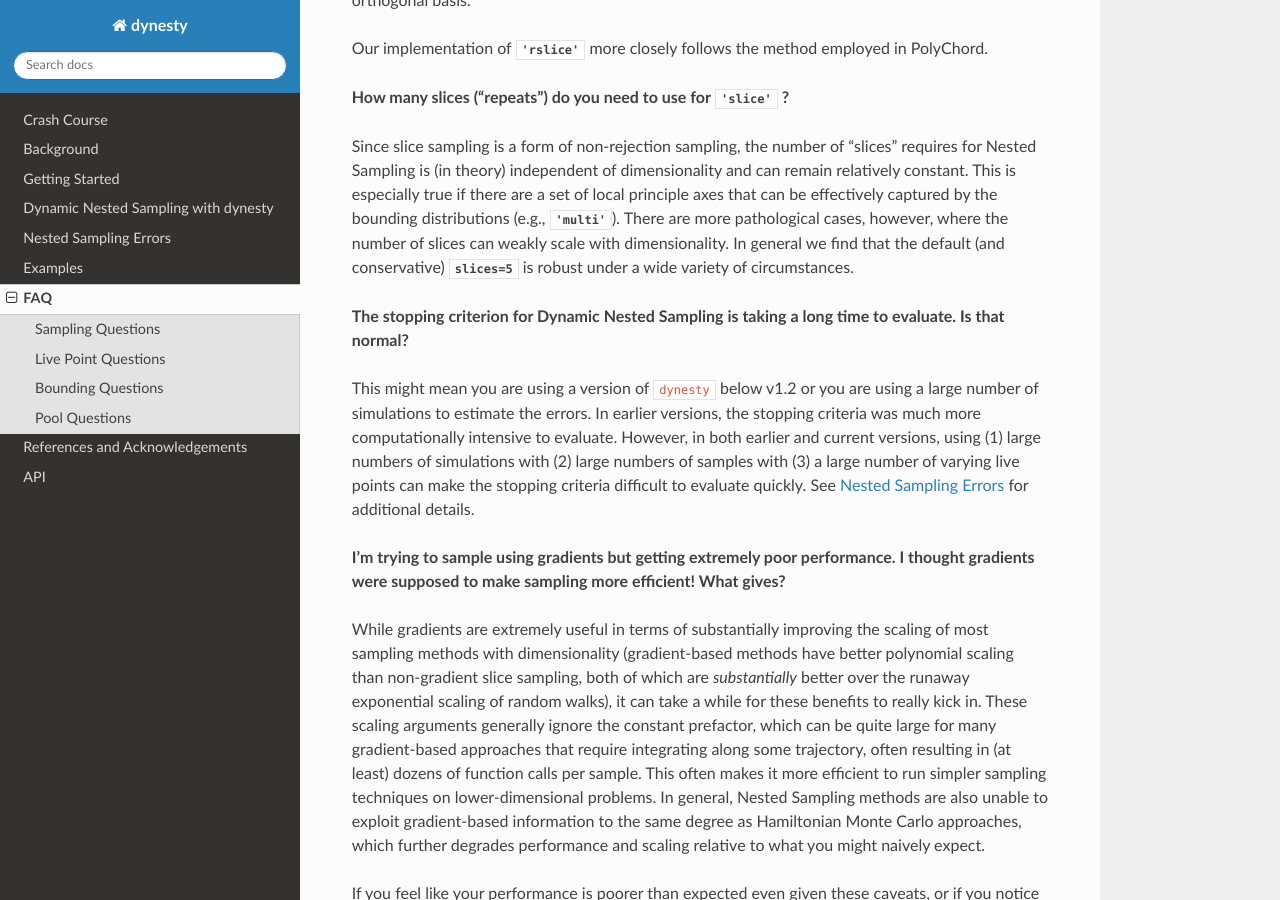
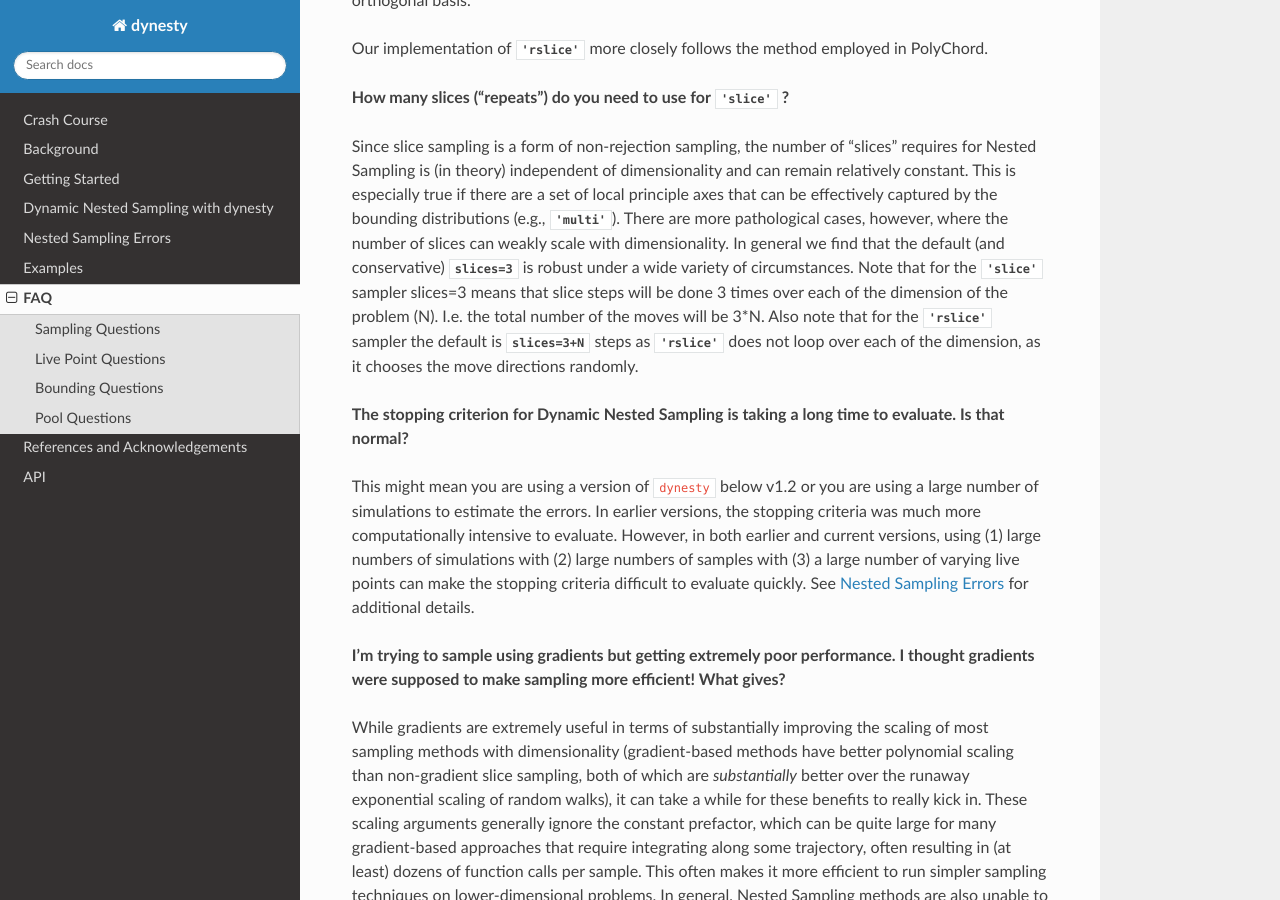
Before and after one commit to joshspeagle/dynesty, a Sphinx documentation site: the page built from docs/source/faq.rst, in a window 1280 px wide and 900 px high, scrolled down 4345 px. Built offline with Sphinx 7.4.7 and the Read the Docs theme 2.0.0, drawn with Linux system fonts in a browser that asks for light colours; the version number could not be read and is left out.

Commit message:
update faq

```diff
--- a/docs/source/faq.rst
+++ b/docs/source/faq.rst
@@ -241,8 +241,13 @@ This is especially true if there are a set of local principle axes
 that can be effectively captured by the bounding distributions
 (e.g., `'multi'`). There are more pathological cases, however,
 where the number of slices can weakly scale with dimensionality. In general
-we find that the default (and conservative) `slices=5`
-is robust under a wide variety of circumstances.
+we find that the default (and conservative) `slices=3`
+is robust under a wide variety of circumstances. Note that for the
+`'slice'` sampler slices=3 means that slice steps will be done 3 times over
+each of the dimension of the problem (N). I.e. the total number of the moves
+will be 3*N. Also note that for the `'rslice'` sampler the default
+is `slices=3+N` steps as `'rslice'` does not loop over each of the dimension,
+as it chooses the move directions randomly.
 
 **The stopping criterion for Dynamic Nested Sampling is taking a long
 time to evaluate. Is that normal?**
```
